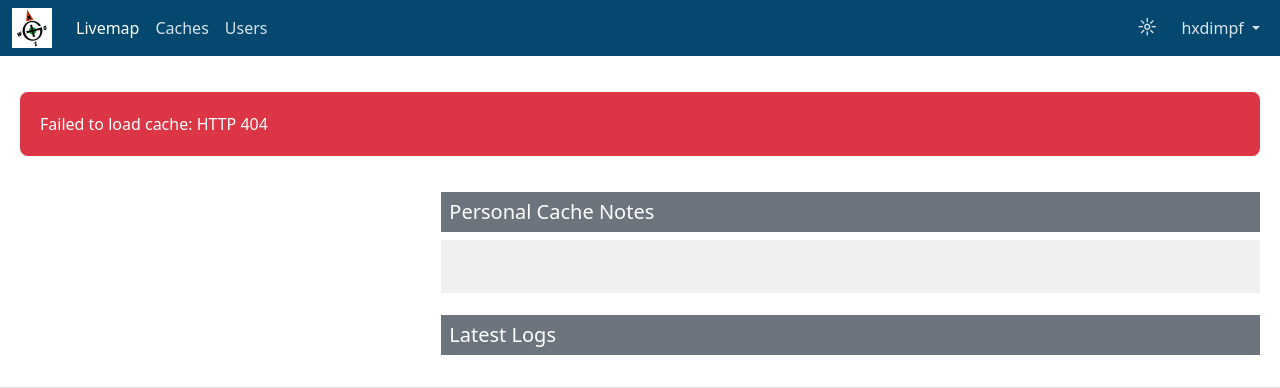
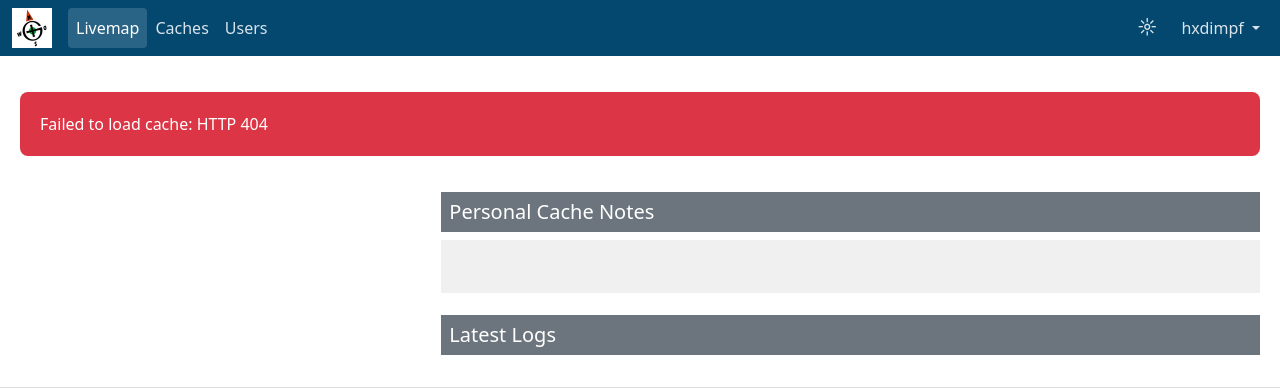
Before and after one commit to hxdimpf/oc5, a Node server app: page /cache/1 in a window 1280 px wide, with the pointer over the restyled element. Shown: the top 388 px of the page. Run offline with Node 20, Linux system fonts and the light colour scheme; some libraries are stand-ins or nearby versions.

Commit message:
fix: add background highlight on navbar hover

```diff
--- a/public/css/oc-style.css
+++ b/public/css/oc-style.css
@@ -254,6 +254,7 @@
 }
 .navbar-dark .navbar-nav .nav-link:hover {
   color: #ffffff;
+  background-color: rgba(255, 255, 255, 0.15);
 }
 .navbar-dark .navbar-nav .nav-link.active {
   color: #ffffff;
```
